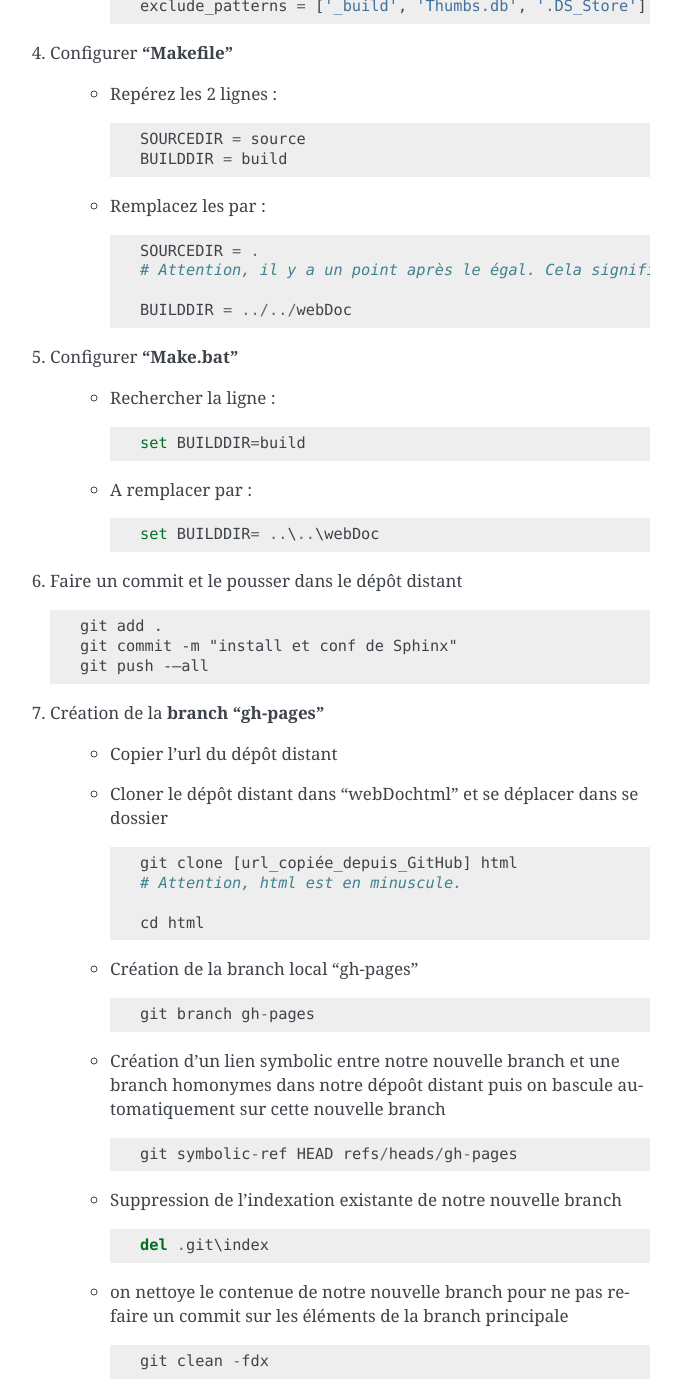
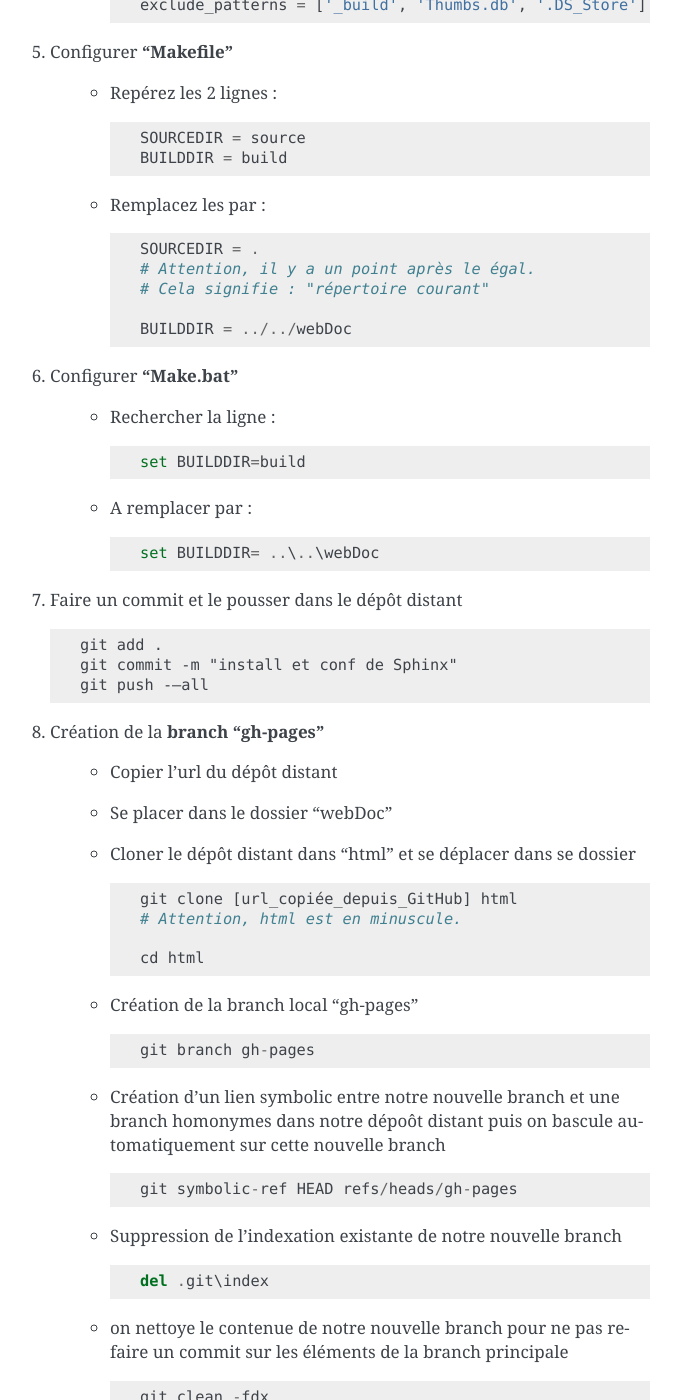
Before and after one commit to poltergeist42/JDM, a Sphinx documentation site: the page built from _1_userDoc/source/DocUtils_RST_Sphinx.rst, in a window 1280 px wide and 1400 px high, scrolled down 2528 px. Shown: the whole window, without its empty margins (430-1111 px from the left). Built offline with Sphinx 7.4.7, drawn with Linux system fonts in a browser that asks for light colours; some of the changed text lies outside the part shown.

Commit message:
complement de 'docUtils'

```diff
--- a/_1_userDoc/source/DocUtils_RST_Sphinx.rst
+++ b/_1_userDoc/source/DocUtils_RST_Sphinx.rst
@@ -67,11 +67,11 @@
 
     #. Création de 2 sous-dossier à la racine du projet ::
 
-        fakeLib
-            project
-            webDoc
+            fakeLib
+                project
+                webDoc
 
-      **N.B** : 'arboProject' inclue la création de ses 2 dossiers
+        **N.B** : 'arboProject' inclue la création de ses 2 dossiers
 
     #. Lier le dépôt local (Git) au dépot distant (GitHub) ::
 
@@ -79,7 +79,9 @@
         git push -u origin master
 
     #. Initialiser Sphinx
-        - Ce placer dans le dossier **_1_userDoc** et ouvrir une invite de commande
+        - Ce placer dans le dossier **_1_userDoc** (pensez à supprimer le suffixe "_v"
+          et ouvrir une invite de commande.
+
         - Exécuter la commande : ::
 
             sphinx-quickstart
@@ -123,7 +125,8 @@
         - Remplacez les par : ::
 
             SOURCEDIR = .
-            # Attention, il y a un point après le égal. Cela signifie : "répertoire courant"
+            # Attention, il y a un point après le égal.
+            # Cela signifie : "répertoire courant"
 
             BUILDDIR = ../../webDoc
 
@@ -146,7 +149,8 @@
     #. Création de la **branch 'gh-pages'**
 
         - Copier l'url du dépôt distant
-        - Cloner le dépôt distant dans 'webDoc\html' et se déplacer dans se dossier ::
+        - Se placer dans le dossier 'webDoc'
+        - Cloner le dépôt distant dans 'html' et se déplacer dans se dossier ::
 
             git clone [url_copiée_depuis_GitHub] html
             # Attention, html est en minuscule.
```
